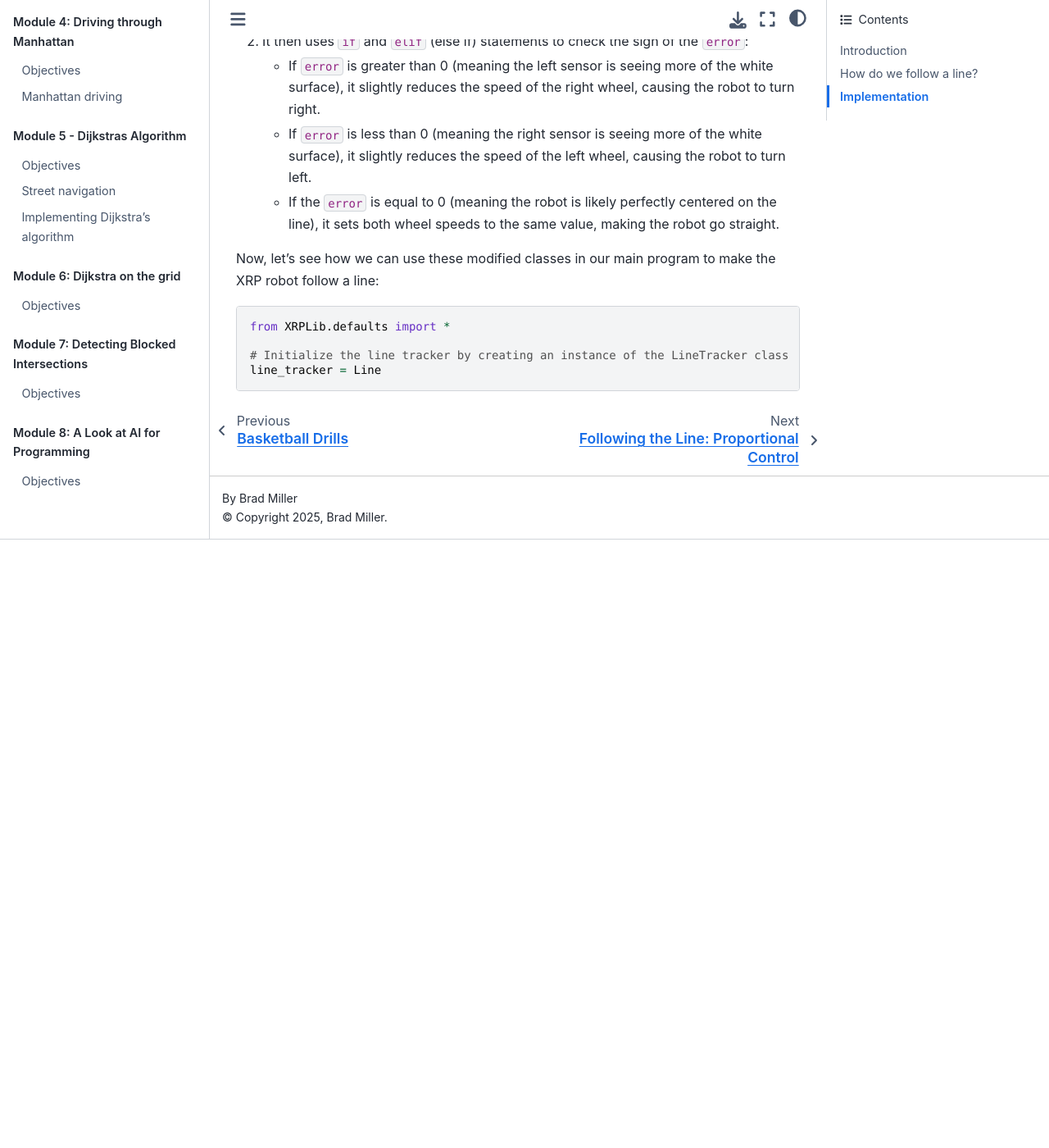
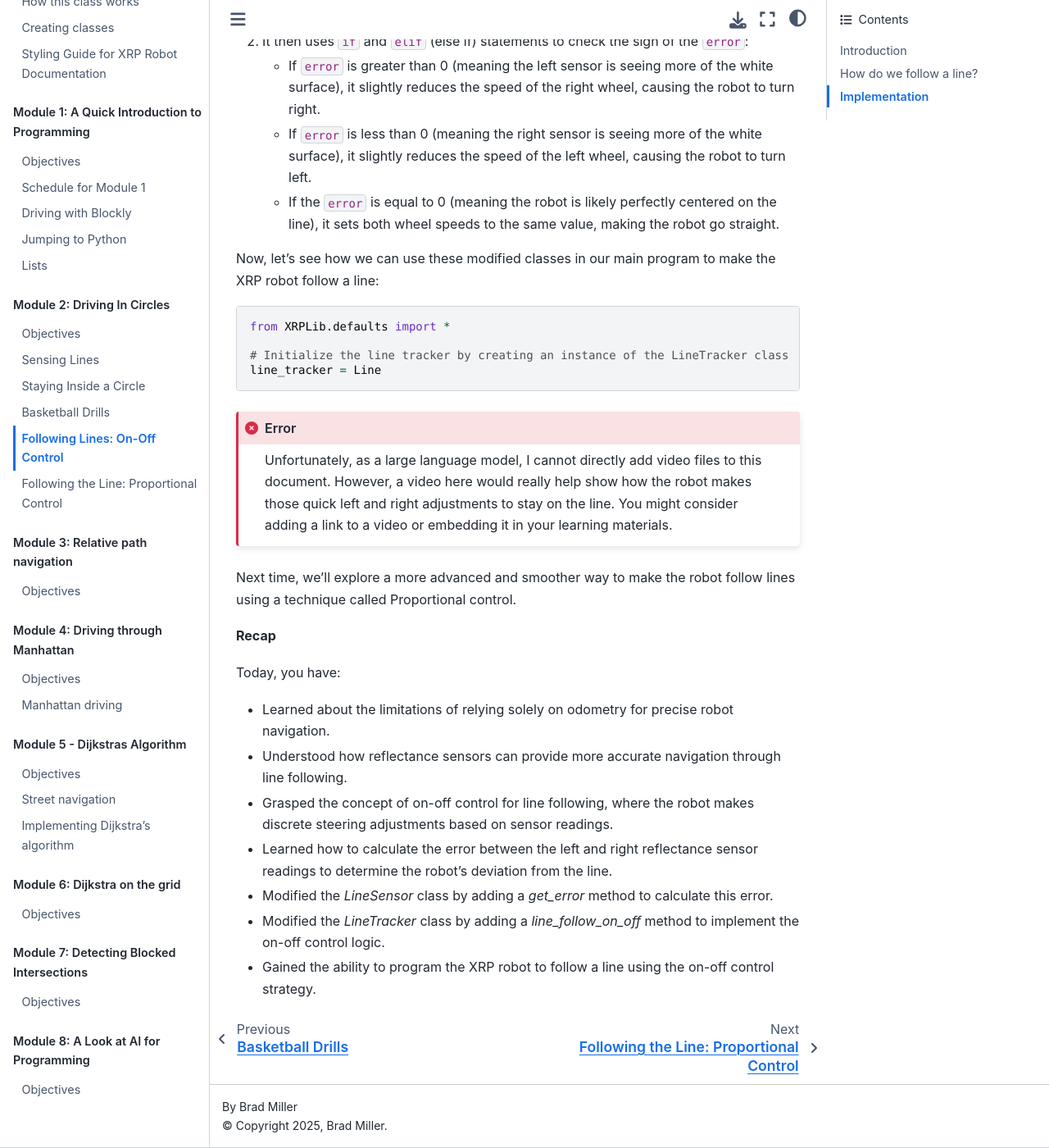
Before and after one commit to bradamiller/ProgrammingWithXRP, a Sphinx documentation site: the page built from docs/source/2_DrivingInCircles/following_lines_on_off.rst, in a window 1280 px wide and 1400 px high, scrolled down 3550 px. Shown: the whole window at 82% size. Built offline with Sphinx 7.4.7 and the Sphinx Book theme 1.1.4, drawn with Linux system fonts in a browser that asks for light colours; before the commit the page ends 4208 px from its top, so only the background shows below that.

Commit message:
forgot one recap

```diff
--- a/docs/source/2_DrivingInCircles/following_lines_on_off.rst
+++ b/docs/source/2_DrivingInCircles/following_lines_on_off.rst
@@ -122,3 +122,21 @@
 
     # Initialize the line tracker by creating an instance of the LineTracker class
     line_tracker = Line
+
+.. error::
+
+    Unfortunately, as a large language model, I cannot directly add video files to this document. However, a video here would really help show how the robot makes those quick left and right adjustments to stay on the line. You might consider adding a link to a video or embedding it in your learning materials.
+
+Next time, we'll explore a more advanced and smoother way to make the robot follow lines using a technique called Proportional control.
+
+**Recap**
+
+Today, you have:
+
+* Learned about the limitations of relying solely on odometry for precise robot navigation.
+* Understood how reflectance sensors can provide more accurate navigation through line following.
+* Grasped the concept of on-off control for line following, where the robot makes discrete steering adjustments based on sensor readings.
+* Learned how to calculate the error between the left and right reflectance sensor readings to determine the robot's deviation from the line.
+* Modified the `LineSensor` class by adding a `get_error` method to calculate this error.
+* Modified the `LineTracker` class by adding a `line_follow_on_off` method to implement the on-off control logic.
+* Gained the ability to program the XRP robot to follow a line using the on-off control strategy.
```
